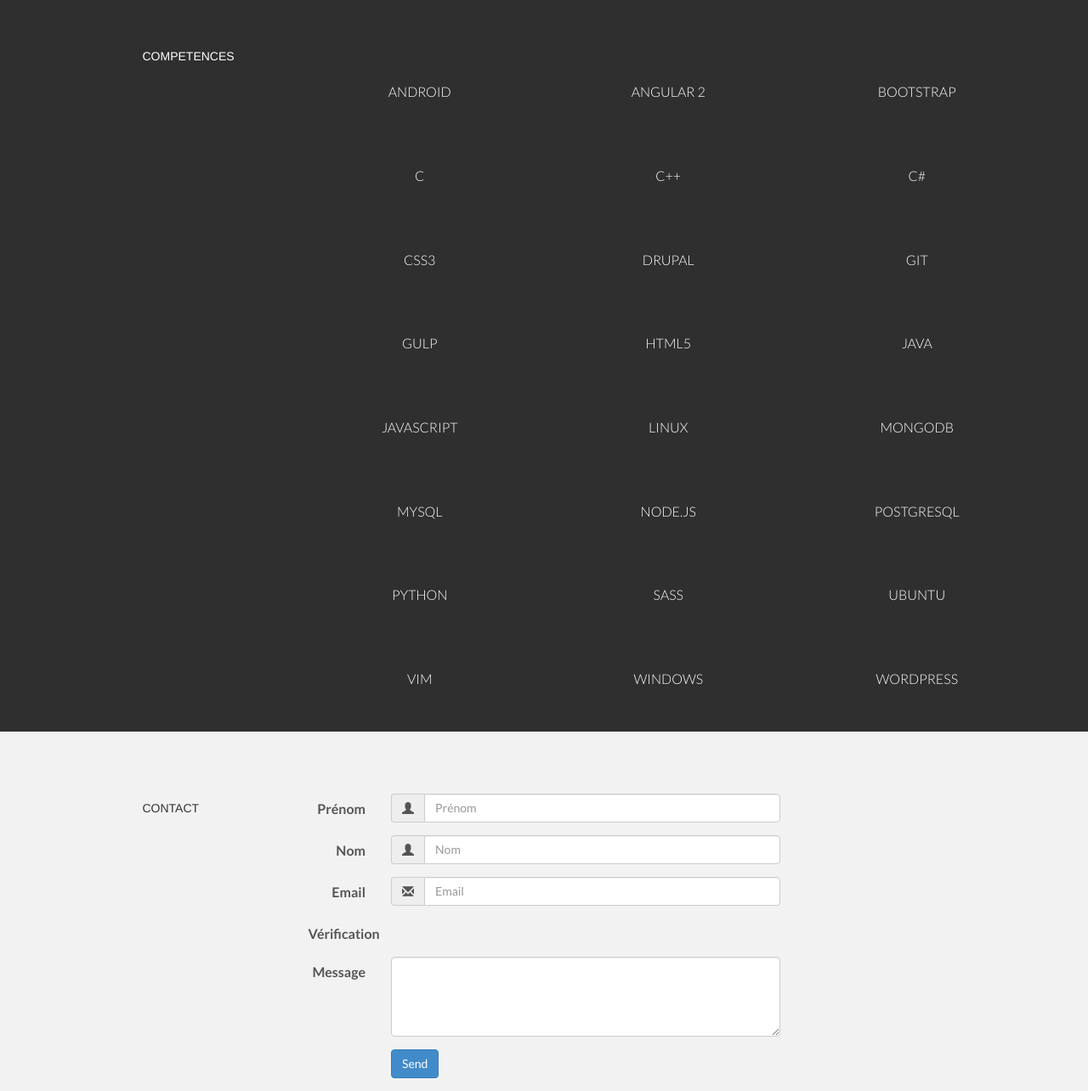
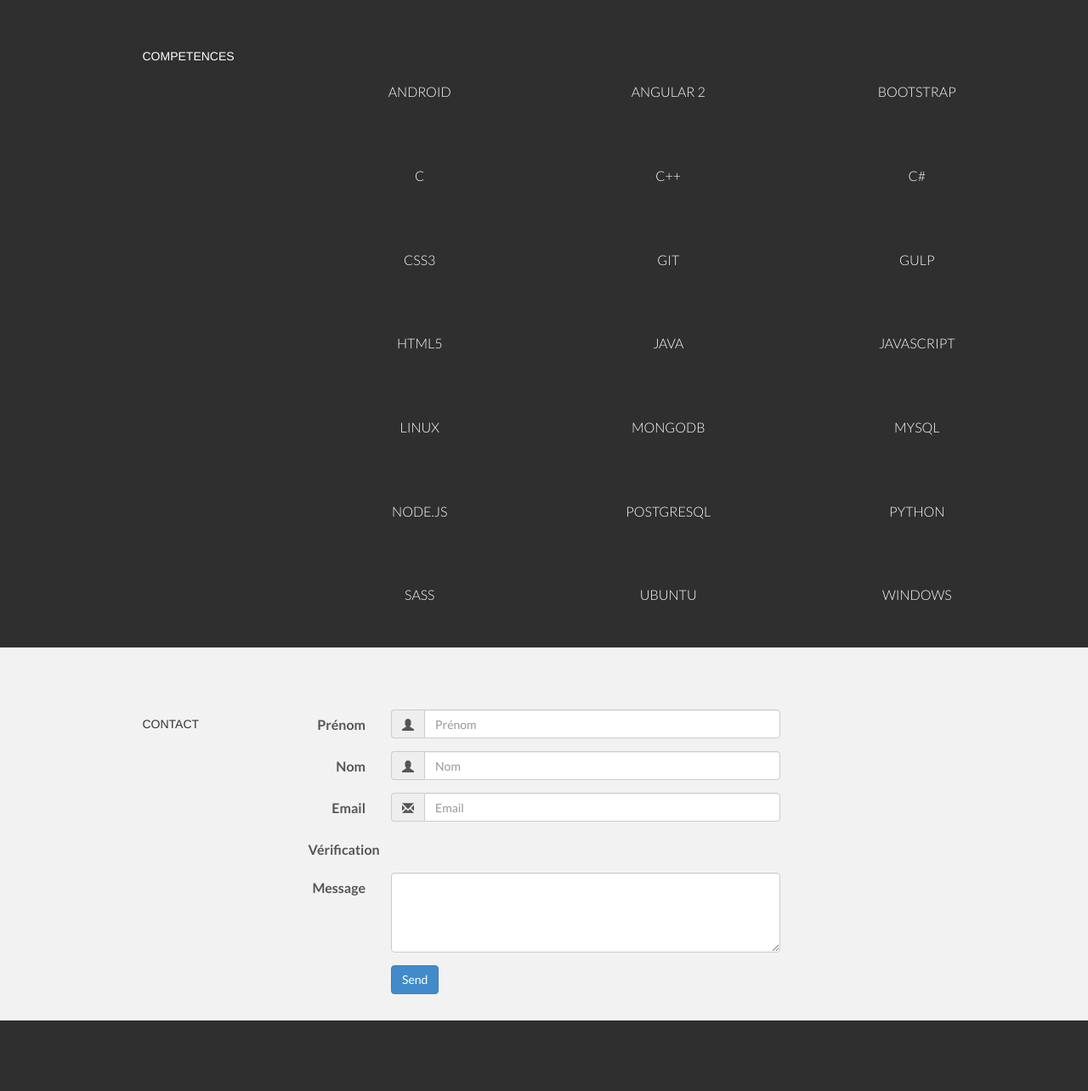
Before and after one commit to Alezco/ResumeWebsite, a PHP site: page / in a window 1280 px wide. Shown: the part 1414-2698 px from the top of the page at 85% size. Run offline with PHP 8.4, Linux system fonts and the light colour scheme; data that the repository does not hold is empty; some libraries are stand-ins or nearby versions.

Commit message:
Update cv.pdf

```diff
--- a/index.php
+++ b/index.php
@@ -195,22 +195,17 @@
           <br>
           <p>CSS3</p>
         </div>
-		<div class="col-lg-3 centered">
-  		<i class="devicon-drupal-plain colored"></i>
-          <br>
-          <p>Drupal</p>
-        </div>
         <div class="col-lg-3 centered">
           <i class="devicon-git-plain colored"></i>
           <br>
           <p>Git</p>
         </div>
-		<div class="col-lg-3 col-lg-offset-3 centered">
+		<div class="col-lg-3 centered">
           <i class="devicon-gulp-plain colored"></i>
           <br>
           <p>Gulp</p>
         </div>
-        <div class="col-lg-3 centered">
+        <div class="col-lg-3 col-lg-offset-3 centered">
           <i class="devicon-html5-plain colored"></i>
           <br>
           <p>HTML5</p>
@@ -220,12 +215,12 @@
           <br>
           <p>Java</p>
         </div>
-        <div class="col-lg-3 col-lg-offset-3 centered">
+        <div class="col-lg-3 centered">
           <i class="devicon-javascript-plain colored"></i>
           <br>
           <p>Javascript</p>
         </div>
-        <div class="col-lg-3 centered">
+        <div class="col-lg-3 col-lg-offset-3 centered">
           <i class="devicon-linux-plain colored"></i>
           <br>
           <p>Linux</p>
@@ -235,12 +230,12 @@
           <br>
           <p>MongoDB</p>
         </div>
-        <div class="col-lg-3 col-lg-offset-3 centered">
+        <div class="col-lg-3 centered">
           <i class="devicon-mysql-plain colored"></i>
           <br>
           <p>MySQL</p>
         </div>
-		<div class="col-lg-3 centered">
+		<div class="col-lg-3 col-lg-offset-3 centered">
          <i class="devicon-nodejs-plain colored"></i>
           <br>
           <p>Node.js</p>
@@ -251,12 +246,12 @@
           <br>
           <p>PostgreSQL</p>
         </div>
-        <div class="col-lg-3 col-lg-offset-3 centered">
+        <div class="col-lg-3 centered">
           <i class="devicon-python-plain colored"></i>
           <br>
           <p>Python</p>
         </div>
-        <div class="col-lg-3 centered">
+        <div class="col-lg-3 col-lg-offset-3 centered">
           <i class="devicon-sass-plain colored"></i>
           <br>
           <p>SASS</p>
@@ -266,21 +261,10 @@
           <br>
           <p>Ubuntu</p>
         </div>
-		<div class="col-lg-3 col-lg-offset-3 centered">
-		  <i class="devicon-vim-plain colored"></i>
-          <br>
-          <p>Vim</p>
-        </div>
-
         <div class="col-lg-3 centered">
           <i class="devicon-windows8-plain colored"></i>
           <br>
           <p>Windows</p>
-        </div>
-		<div class="col-lg-3 centered">
-          <i class="devicon-wordpress-plain colored"></i>
-          <br>
-          <p>Wordpress</p>
         </div>
       </div>
       <br>
@@ -374,10 +358,10 @@
             <sm>LIENS</sm>
           </p>
           <p>
-            <a href="https://www.linkedin.com/nhome/"><i class="icon-linkedin"></i></a>
-            <a href="https://github.com/Alezco"><i class="icon-github"></i></a>
-            <a href="https://www.facebook.com/benjamin.morali4"><i class="icon-facebook"></i></a>
-            <a href="https://twitter.com/Alezco_"><i class="icon-twitter"></i></a>
+            <a target="_blank" href="https://fr.linkedin.com/in/benjamin-morali-6867762b"><i class="icon-linkedin"></i></a>
+            <a target="_blank" href="https://github.com/Alezco"><i class="icon-github"></i></a>
+            <a target="_blank" href="https://www.facebook.com/benjamin.morali4"><i class="icon-facebook"></i></a>
+            <a target="_blank" href="https://twitter.com/Alezco_"><i class="icon-twitter"></i></a>
           </p>
         </div>
       </div>
```
Also changed, not shown: 1 other file.
